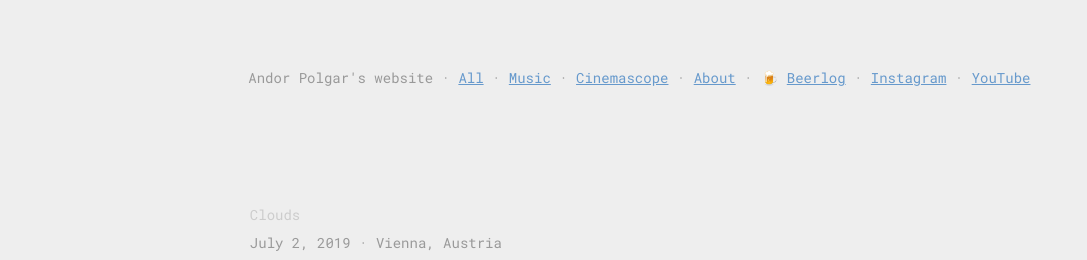
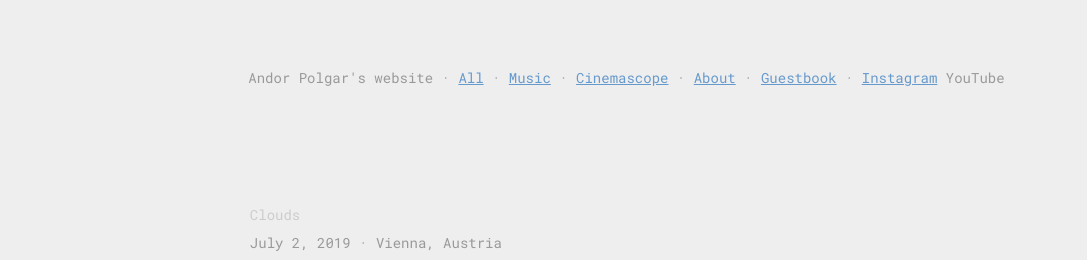
Before and after one commit to joefidler/joefidler.github.io, a Jekyll site: the page built from index.html, in a window 1280 px wide. Shown: the top 260 px of the page, without its empty margins (0-1087 px from the left). Built offline with Jekyll 4.4.1, drawn with Linux system fonts in a browser that asks for light colours; a script that is not in the unit is left out; the list of posts is cut into pages by our own code.

Commit message:
Update default.html
added guestbook

```diff
--- a/_layouts/default.html
+++ b/_layouts/default.html
@@ -30,9 +30,9 @@
 					&middot; <a href="{{ baseurl }}/category/music">Music</a>
 					&middot; <a href="{{ baseurl }}/category/cinemascope">Cinemascope</a>
 					&middot; <a href="{{ baseurl }}/about">About</a>
-					&middot; &#x1F37A; <a href="{{ baseurl }}/beers">Beerlog</a>
+					&middot; <a href="{{ baseurl }}/guestbook">Guestbook</a>
 					&middot; <a target="_blank" href="https://instagram.com/_andormade">Instagram</a>
-					&middot; <a target="_blank" href="https://www.youtube.com/channel/UCF_EgDIkYFIeu-19KleLnFA">YouTube</a>
+					<! &middot; <a target="_blank" href="https://www.youtube.com/channel/UCF_EgDIkYFIeu-19KleLnFA">YouTube</a>
 				</span>
 			</div>
 			{{ content }}
```
